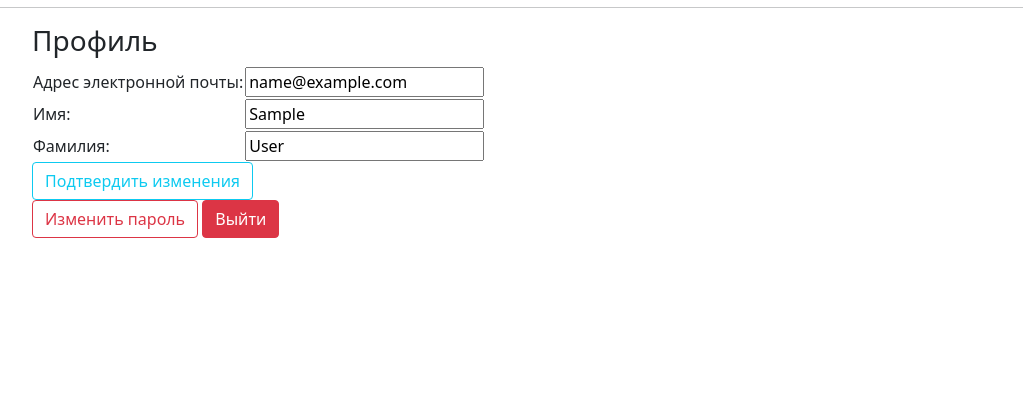
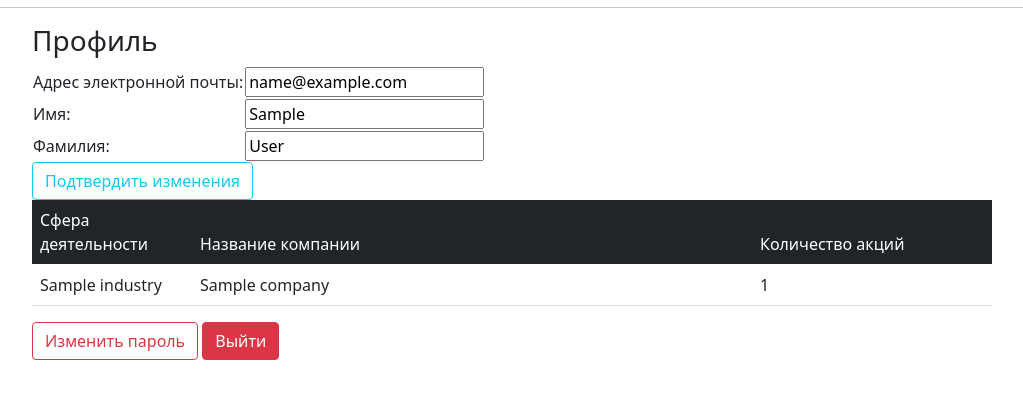
Before and after one commit to Nikulin-V/stock_exchange, a Django app: page /auth/profile/ in a window 1280 px wide. Shown: the part 59-461 px from the top of the page, without its empty margins (128-1151 px from the left). Run offline with Django 4.2, Linux system fonts and the light colour scheme; a user stored in the database is signed in; tables that the repository leaves empty hold one stand-in row (values such as "Sample post").

Commit message:
Added table with shares data: - Industry name - Company name - Number of shares

```diff
--- a/templates/users/profile.html
+++ b/templates/users/profile.html
@@ -28,6 +28,23 @@
         <input class="btn btn-outline-info" type="submit" value="Подтвердить изменения">
     </form>
 
+    <table class="table table-hover">
+        <thead class="table-dark">
+        <tr>
+            <td class="col">Сфера деятельности</td>
+            <td class="col-7">Название компании</td>
+            <td class="col-3">Количество акций</td>
+        </tr>
+        </thead>
+        {% for share in shares %}
+            <tr>
+                <td> {{ share.company.industry.name }}</td>
+                <td> {{ share.company.name }} {% if not share.company.is_active %} (Неактивно) {% endif %} </td>
+                <td> {{ share.count }} </td>
+            </tr>
+        {% endfor %}
+    </table>
+
     <a class="btn btn-outline-danger" href="/auth/password_change">Изменить пароль</a>
     <a class="btn btn-danger" href="/auth/logout">Выйти</a>
 {% endblock %}
--- a/users/views.py
+++ b/users/views.py
@@ -4,6 +4,8 @@ from django.http import HttpResponseRedirect
 from django.shortcuts import render
 from django.urls import reverse
 from django.views import View
+
+from companies.models import Shares
 
 User = get_user_model()
 
@@ -20,13 +22,18 @@ class ProfileView(View):
 
     def get(self, request):
         user = request.user
+        shares = Shares.objects.filter(user=user).select_related(
+            'company').select_related('company__industry').only('count', 'company__name',
+                                                                'company__is_active',
+                                                                'company__industry__name').order_by(
+            '-count', 'company__industry__name').all()
         form = ProfileView.form(
             initial={
                 'first_name': user.first_name,
                 'last_name': user.last_name,
                 'email': user.email
             })
-        context = {'form': form}
+        context = {'form': form, 'shares': shares}
         return render(request, ProfileView.template, context)
 
     def post(self, request):
```
